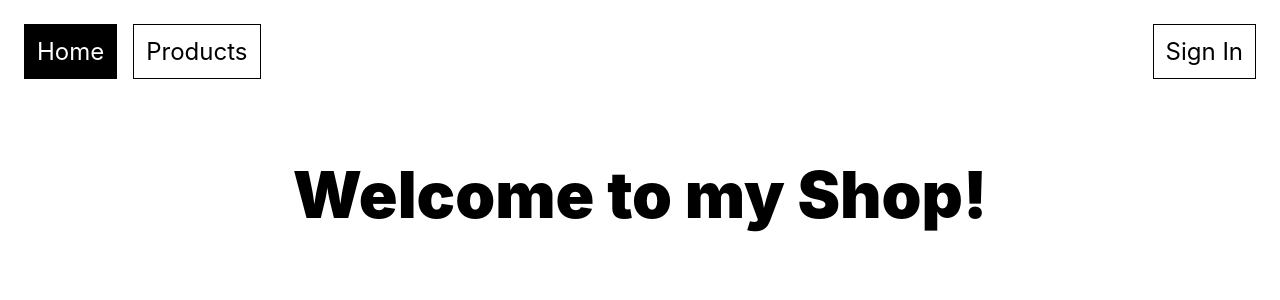
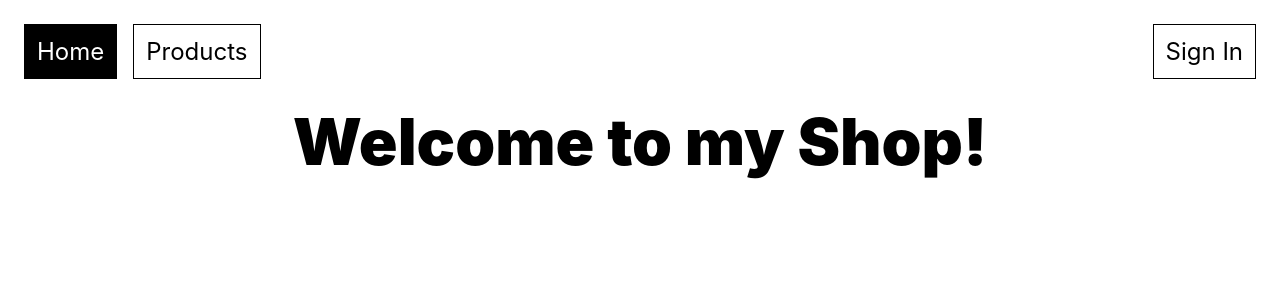
Before and after one commit to SbZhechev/my-shop, a React (Create React App) app in the folder client/: page / in a window 1280 px wide. Shown: the top 300 px of the page. Built offline with nearby package versions, Linux system fonts and the light colour scheme.

Commit message:
Added separate css file for the home component.

```diff
--- a/client/src/components/App.css
+++ b/client/src/components/App.css
@@ -2,8 +2,3 @@
   height: 100%;
   text-align: center;
 }
-
-.section__heading {
-  font-size: clamp(1.5rem, 5vw, 5rem);
-  font-weight: 900;
-}
--- /dev/null
+++ b/client/src/components/home/Home.css
@@ -0,0 +1,5 @@
+.section__heading {
+  font-size: clamp(1.5rem, 5vw, 5rem);
+  font-weight: 900;
+  margin-top: 0;
+}
--- a/client/src/components/home/Home.jsx
+++ b/client/src/components/home/Home.jsx
@@ -1,4 +1,5 @@
 import React from 'react';
+import './Home.css';
 
 export default function Home() {
   return <h1 className='section__heading'>Welcome to my Shop!</h1>
```
